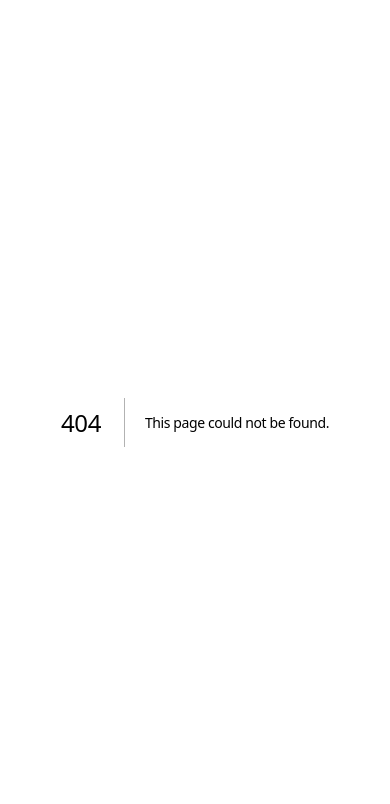
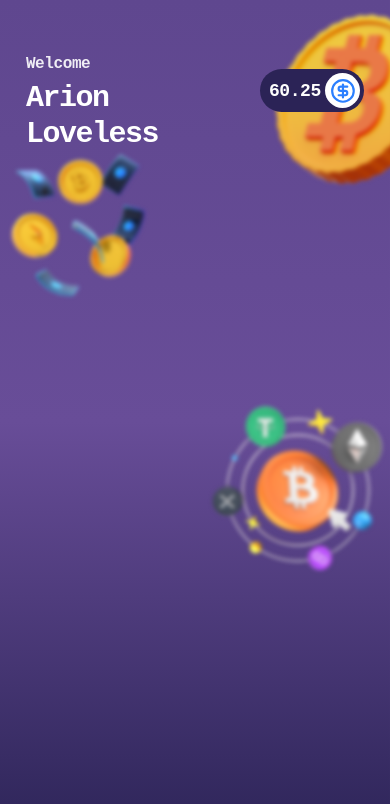
Before and after one commit to DeQuizifi/app.dequizifi.xyz, a Next.js app: page /dashboard in a window 390 px wide. Before the commit this address had no page. Shown: the top 804 px of the page. Built offline with nearby package versions, Linux system fonts and the light colour scheme.

Commit message:
feat: Add responsive WelcomeHeader and BalanceCard components to Dashboard (#14)
* Add DashboardPage and WelcomeHeader components with mock data

* Add BalanceCard component to display user balance in DashboardPage

* added dashboard background

```diff
--- /dev/null
+++ b/src/app/dashboard/page.tsx
@@ -0,0 +1,55 @@
+"use client";
+
+import { useEffect, useState } from "react";
+import WelcomeHeader from "@/components/dashboard/WelcomeHeader";
+import BalanceCard from "@/components/dashboard/BalanceCard";
+
+// Mock data for now - later will be replaced with actual API calls
+const mockUser = {
+  username: "Arion Loveless",
+};
+
+const mockBalance = 60.25;
+
+export default function DashboardPage() {
+  const [user, setUser] = useState<{ username: string } | null>(null);
+  const [balance, setBalance] = useState(0);
+
+  useEffect(() => {
+    // Simulate loading user data
+    const timer = setTimeout(() => {
+      setUser(mockUser);
+      setBalance(mockBalance);
+    }, 100);
+
+    return () => clearTimeout(timer);
+  }, []);
+
+  return (
+    <main
+      className="min-h-screen bg-gray-50 relative overflow-x-hidden"
+      role="main"
+      aria-label="Dashboard"
+    >
+      {/* Background Image */}
+      <div
+        className="absolute inset-0 bg-cover bg-center bg-no-repeat"
+        style={{
+          backgroundImage: `url('/images/dashboard.svg')`,
+        }}
+        aria-hidden="true"
+      />
+
+      {/* Content */}
+      <div className="relative z-10 pb-safe-area-bottom">
+        {/* Header Section with Welcome and Balance */}
+        <div className="px-6 pt-12 pb-8">
+          <div className="flex items-start justify-between gap-4">
+            <WelcomeHeader name={user?.username} />
+            <BalanceCard amount={balance} />
+          </div>
+        </div>
+      </div>
+    </main>
+  );
+}
--- /dev/null
+++ b/src/components/dashboard/BalanceCard.tsx
@@ -0,0 +1,42 @@
+"use client";
+
+import React from "react";
+import { CircleDollarSign } from "lucide-react";
+
+interface BalanceCardProps {
+  amount: number;
+}
+
+export default function BalanceCard({ amount }: BalanceCardProps) {
+  const formatBalance = (value: number) => {
+    return new Intl.NumberFormat("en-US", {
+      minimumFractionDigits: 2,
+      maximumFractionDigits: 2,
+    }).format(value);
+  };
+
+  return (
+    <div className="flex-shrink-0">
+      <div
+        className="bg-[#2B2356] rounded-lg p-1 min-w-[80px] flex items-center justify-between mt-4"
+        role="region"
+        aria-label="Account balance information"
+      >
+        <span
+          className="text-lg font-semibold text-background tabular-nums px-1 font-mono"
+          aria-label={`Balance: ${formatBalance(amount)}`}
+        >
+          {formatBalance(amount)}
+        </span>
+        <div className="flex-shrink-0">
+          <div className="w-8 h-8  bg-white rounded-full flex items-center justify-center">
+            <CircleDollarSign
+              className="w-6 h-6 text-blue-500"
+              aria-hidden="true"
+            />
+          </div>
+        </div>
+      </div>
+    </div>
+  );
+}
--- /dev/null
+++ b/src/components/dashboard/WelcomeHeader.tsx
@@ -0,0 +1,23 @@
+"use client";
+
+import React from "react";
+
+interface WelcomeHeaderProps {
+  name?: string;
+}
+
+export default function WelcomeHeader({ name = "User" }: WelcomeHeaderProps) {
+  return (
+    <div className="flex-1">
+      <div className="space-y-1">
+        <p className="text-white/90 text-base font-mono font-bold ">Welcome</p>
+        <h1
+          className="text-white font-mono text-3xl font-bold tracking-tight"
+          aria-label={`Welcome ${name}`}
+        >
+          {name}
+        </h1>
+      </div>
+    </div>
+  );
+}
```
Also changed, not shown: public/images/dashboard.svg (added).
